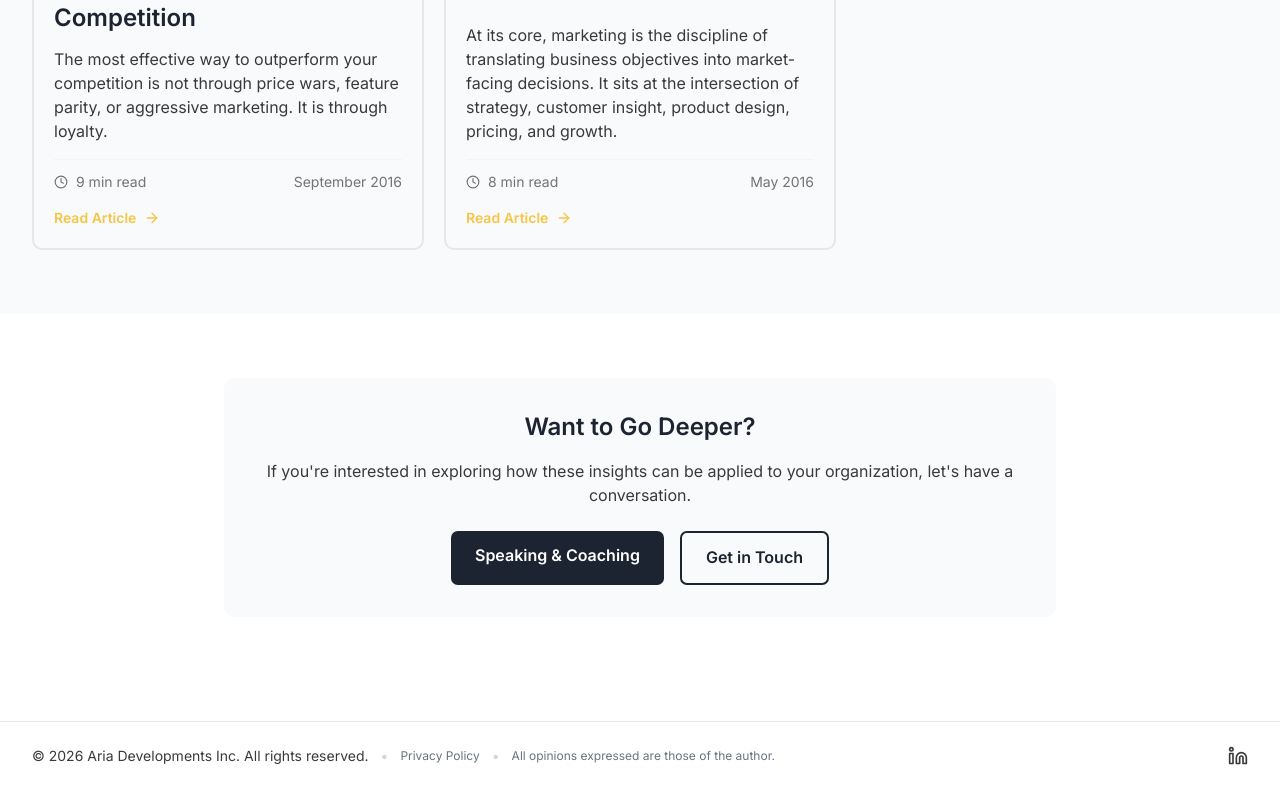
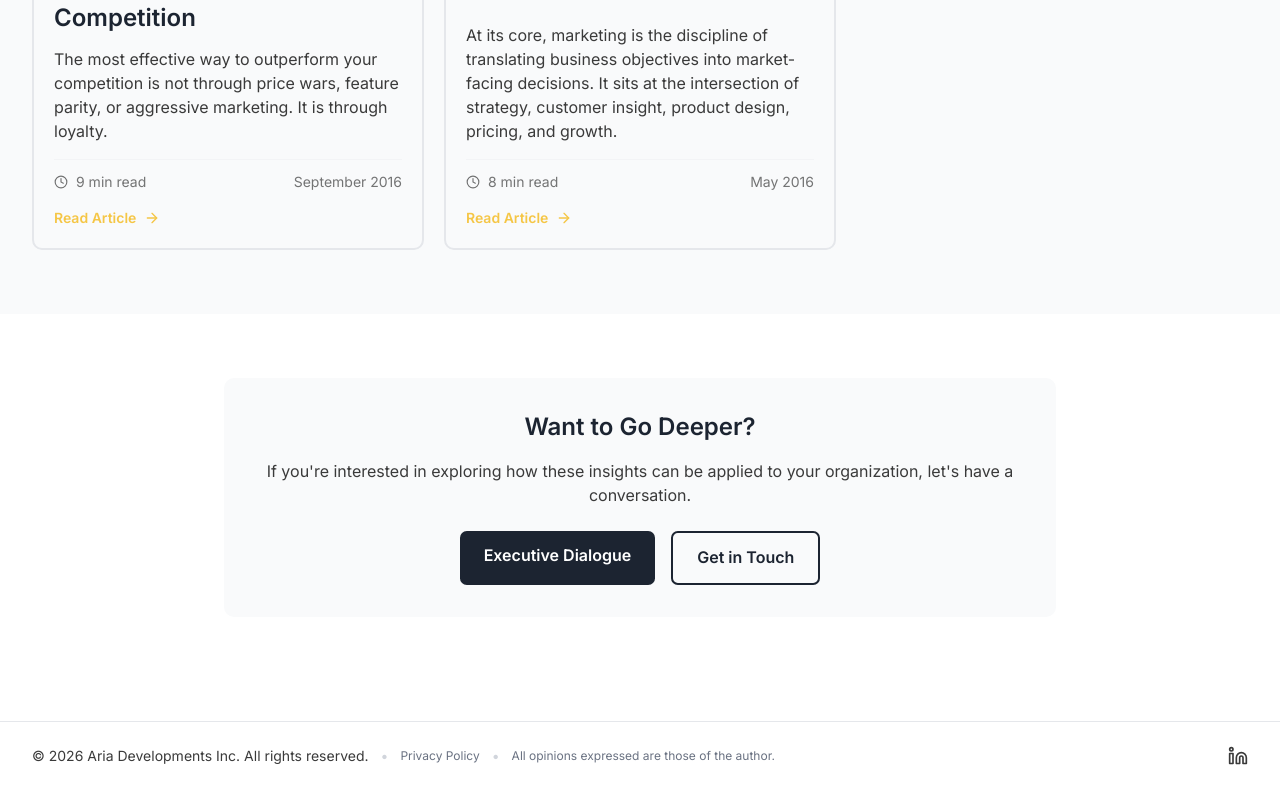
Before and after one commit to arashhappyteams/arashnejad-website, a React (Vite) app: page /insights in a window 1280 px wide. Shown: the part 1207-1997 px from the top of the page. Built offline with nearby package versions, Linux system fonts and the light colour scheme.

Commit message:
Change link text from 'Speaking & Coaching' to 'Executive Dialogue'

```diff
--- a/src/pages/Insights.tsx
+++ b/src/pages/Insights.tsx
@@ -179,7 +179,7 @@ export function Insights() {
                 to="/speaking-coaching"
                 className="inline-block px-6 py-3 bg-[var(--color-primary)] text-white rounded-md hover:bg-[#0f1621] transition-all duration-200 font-semibold"
               >
-                Speaking & Coaching
+                Executive Dialogue
               </Link>
               <Link
                 to="/contact"
```
